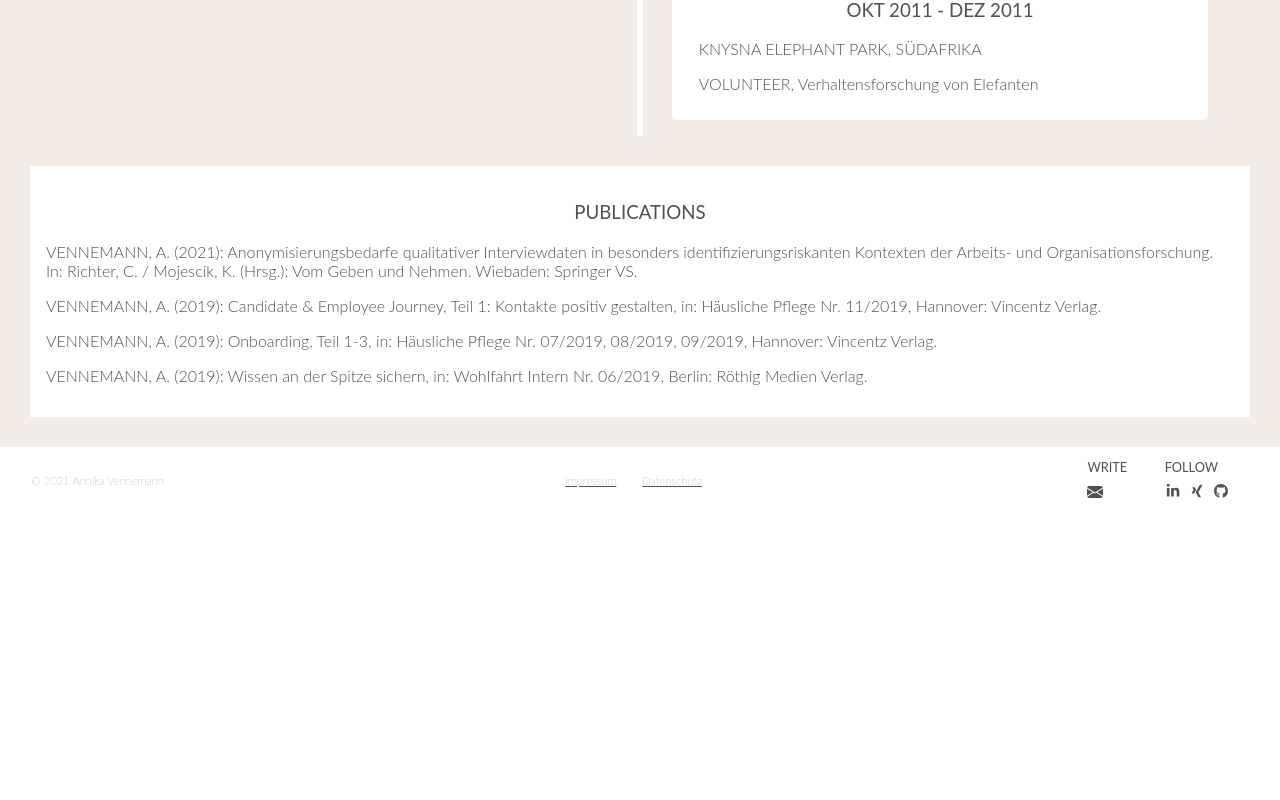
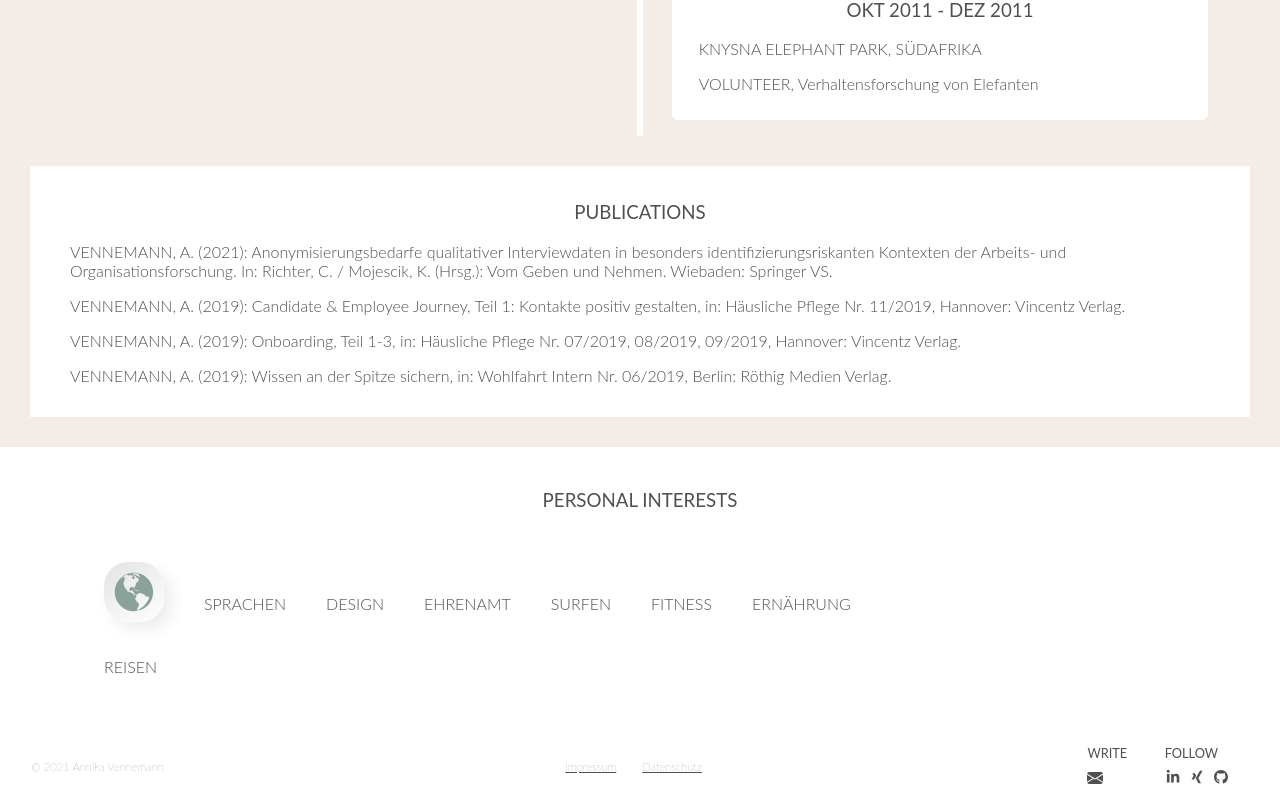
Before and after one commit to annikavennemann/about-me, a React (Create React App) app: page / in a window 1280 px wide. Shown: the part 4356-5156 px from the top of the page. Before the commit the page ends 4870 px from the top, so only its background shows below. Built offline with nearby package versions, Linux system fonts and the light colour scheme.

Commit message:
Small changes

```diff
--- a/src/App.js
+++ b/src/App.js
@@ -4,6 +4,7 @@ import CV from './components/CV'
 import Footer from './components/Footer'
 import Header from './components/Header'
 import Impressum from './components/Impressum'
+import Interests from './components/Interests'
 import Privacy from './components/Privacy'
 import Skills from './components/Skills'
 import Welcome from './components/Welcome'
@@ -26,7 +27,8 @@ function App() {
             <main>
               <Welcome />
               <Skills />
-              <CV className="cv"/>
+              <CV />
+              <Interests />
             </main>
           </Route>
 
--- a/src/GlobalStyles.js
+++ b/src/GlobalStyles.js
@@ -20,6 +20,6 @@ export default createGlobalStyle`
     :root {
         --light-creme: #F4ECE6;
         --dark-creme: #E6DACE;
-        --green-grey: #8AA399
+        --green-grey: #8AA399;
     }
 `
--- a/src/components/Education.js
+++ b/src/components/Education.js
@@ -64,4 +64,8 @@ const Wrapper = styled.div`
     text-transform: uppercase;
     font-weight: normal;
   }
+
+  @media screen and (min-width: 600px) {
+      padding: 1em 2.5em;
+    }
 `
--- /dev/null
+++ b/src/components/Interests.js
@@ -0,0 +1,83 @@
+import styled from 'styled-components/macro'
+import { GoGlobe } from 'react-icons/go'
+
+export default function Interests() {
+  return (
+    <Section>
+      <h3>Personal Interests</h3>
+      <Wrapper>
+        <ul class="interests__list">
+          <li>
+            <a href="https://www.hr-rookies.com">{/* image */}</a>
+          </li>
+        </ul>
+        <ul class="interests__list">
+          <li>
+            <GoGlobe size="60px" color="#8AA399"/>
+          </li>
+          <li>reisen</li>
+        </ul>
+        <ul class="interests__list">
+          <li></li>
+          <li>SPRACHEN</li>
+        </ul>
+        <ul class="interests__list">
+          <li></li>
+          <li>DESIGN</li>
+        </ul>
+        <ul class="interests__list">
+          <li></li>
+          <li>EHRENAMT</li>
+        </ul>
+        <ul class="interests__list">
+          <li></li>
+          <li>SURFEN</li>
+        </ul>
+        <ul class="interests__list">
+          <li></li>
+          <li>FITNESS</li>
+        </ul>
+        <ul class="interests__list">
+          <li></li>
+          <li>ERNÄHRUNG</li>
+        </ul>
+      </Wrapper>
+    </Section>
+  )
+}
+
+const Section = styled.section`
+  padding: 1.5em;
+
+  h3 {
+    text-align: center;
+    text-transform: uppercase;
+    font-weight: normal;
+  }
+`
+
+const Wrapper = styled.div`
+  display: flex;
+  list-style: none;
+  flex-wrap: flex;
+
+   ul {
+    display: flex;
+    flex-direction: column;
+    list-style: none;
+   }
+
+   li {
+       margin: 1em 0;
+       text-transform: uppercase;
+   }
+
+   svg {
+    padding: 0.5em;
+    border-radius: 40%;
+    background: linear-gradient(145deg, #e3e3e3, #ffffff);
+    box-shadow: 8px 8px 16px #ededed, -8px -8px 16px #ffffff;
+  }
+
+
+`
--- a/src/components/Publications.js
+++ b/src/components/Publications.js
@@ -3,7 +3,7 @@ import styled from 'styled-components/macro'
 export default function Publications() {
   return (
     <Wrapper>
-      <h3>PUBLICATIONS</h3>
+      <h3>Publications</h3>
       {/* <p>
         PROF. MOOS,G. / DR. MÜLLER, T. / VENNEMANN, A. et. al (2020): Ihr
         Wechsel an die Spitze: Die ersten 100 Tage im Job – wie der Einstieg
@@ -43,4 +43,8 @@ const Wrapper = styled.div`
     text-transform: uppercase;
     font-weight: normal;
   }
+
+  @media screen and (min-width: 600px) {
+      padding: 1em 2.5em;
+    }
 `
```
Also changed, not shown: 1 other file (tests, documents, lock files or other folders).
